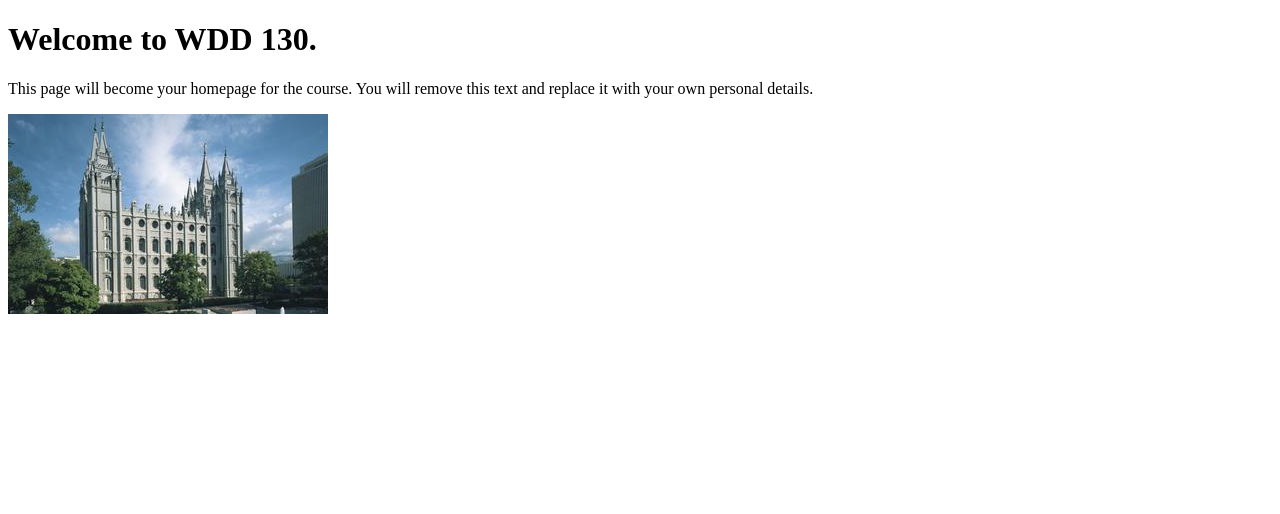
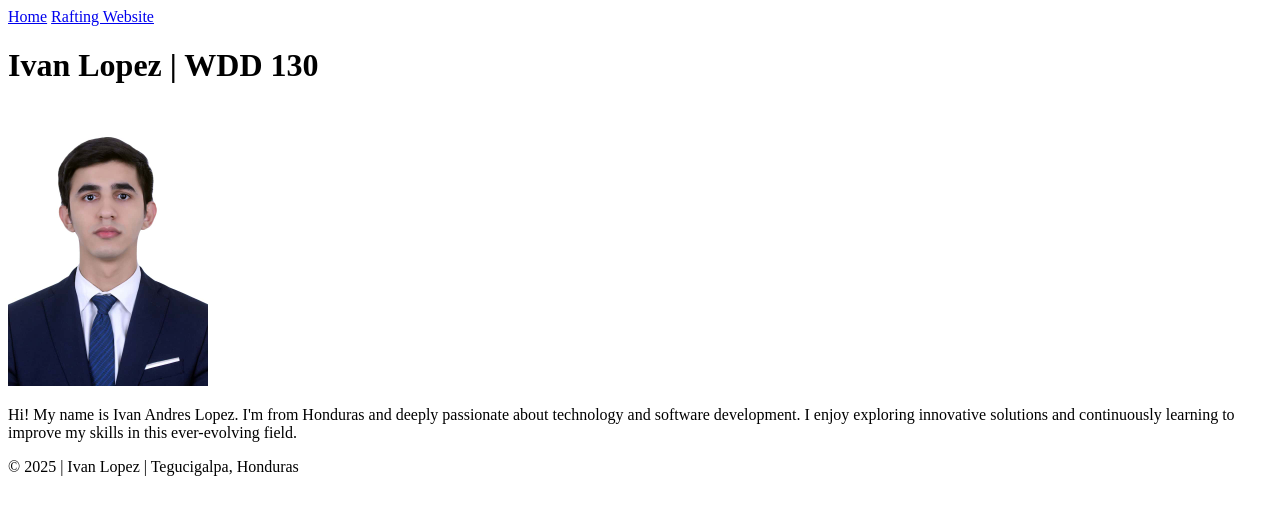
Before and after one commit to Ivan-Lopez08/wdd130, a plain HTML site: page index.html in a window 1280 px wide. Drawn offline with Linux system fonts and the light colour scheme.

Commit message:
W01 assignment: Home Page

```diff
--- a/index.html
+++ b/index.html
@@ -1,14 +1,36 @@
 <!DOCTYPE html>
 <html lang="en">
+
 <head>
     <meta charset="UTF-8">
     <meta name="viewport" content="width=device-width, initial-scale=1.0">
-    <title>WDD 130 | Personal Homepage</title>
+    <title> Ivan Lopez | WDD 130 </title>
 </head>
+
 <body>
-    <h1>Welcome to WDD 130.</h1>
-    <p>This page will become your homepage for the course. You will remove this text and replace it with your own personal details.</p>
+    <header>
+        <nav>
+            <a href="#">Home</a>
+            <a href="wwr/">Rafting Website</a>
+        </nav>
+    </header>
 
-    <img src="images/salt-lake-temple.jpg" alt="The Salt Lake Temple.">
+    <main>
+        <h1>Ivan Lopez | WDD 130</h1>
+        <img src="images/profile.jpg" alt="Ivan Lopez" width="200">
+        <p>
+            Hi! My name is Ivan Andres Lopez. I'm from Honduras and deeply passionate about technology and software
+            development. I
+            enjoy exploring innovative solutions and continuously learning to improve my skills in this ever-evolving
+            field.
+        </p>
+    </main>
+
+    <footer>
+        <p>
+            © 2025 | Ivan Lopez | Tegucigalpa, Honduras
+        </p>
+    </footer>
 </body>
+
 </html>
```
Also changed, not shown: images/profile.jpg (added).
